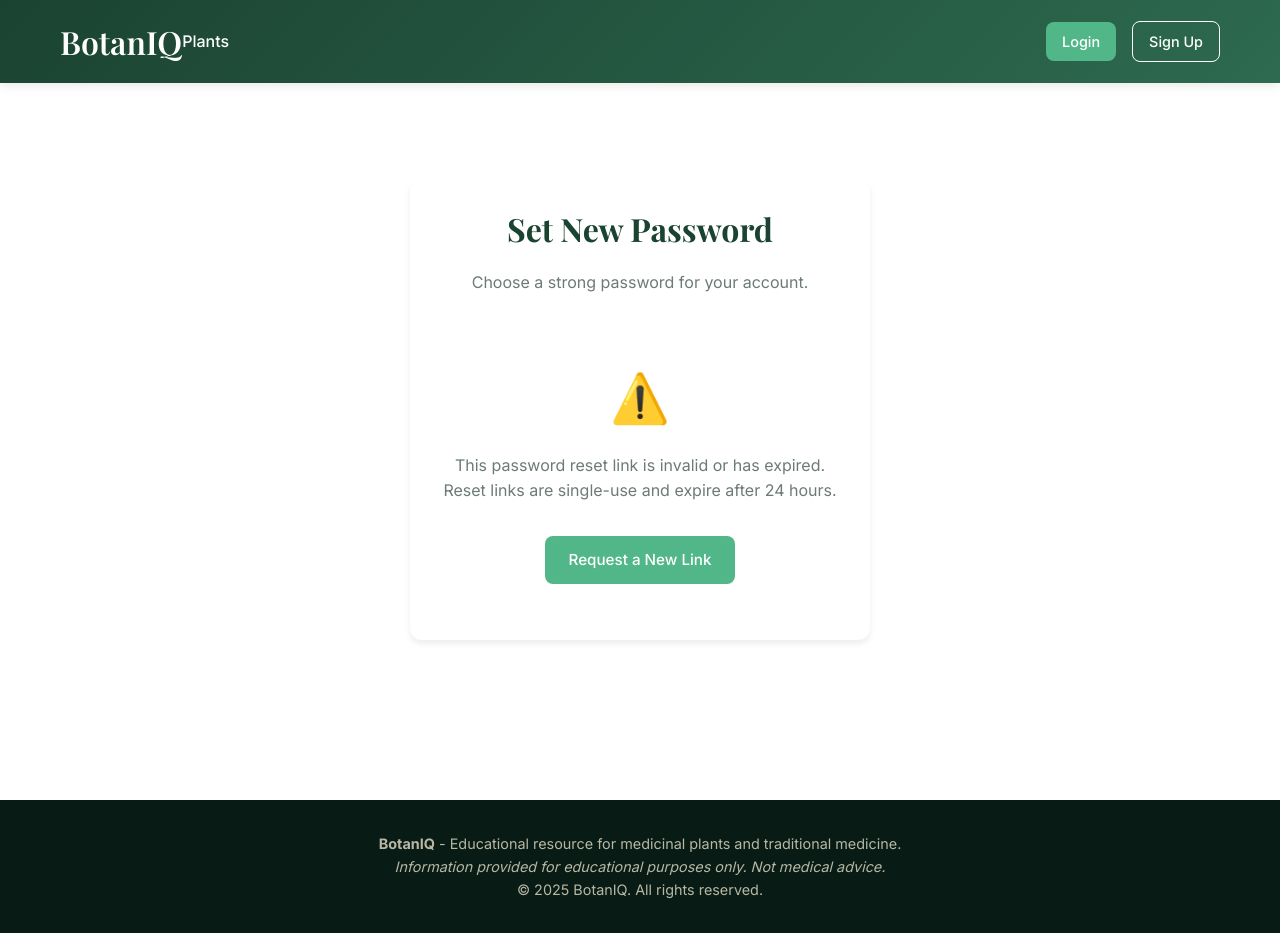
After one commit to kain-bain/BotanIQ-AI, a Django app: page /accounts/reset/1/1/ in a window 1280 px wide. The commit adds this page. Run offline with Django 5.2, Linux system fonts and the light colour scheme; parts of the project's set-up code (start-up, migrations or seed data) failed here and were passed over.

Commit message:
feat(auth): wire up Django built-in password reset with branded templates

```diff
--- a/botaniq/urls.py
+++ b/botaniq/urls.py
@@ -30,6 +30,12 @@ urlpatterns = [
     path("accounts/login/", views.custom_login, name="login"),
     path("accounts/logout/", auth_views.LogoutView.as_view(next_page="/"), name="logout"),
     path("accounts/register/", views.register, name="register"),
+
+    # Password reset (Django built-in views)
+    path("accounts/password-reset/", auth_views.PasswordResetView.as_view(template_name="registration/password_reset.html"), name="password_reset"),
+    path("accounts/password-reset/done/", auth_views.PasswordResetDoneView.as_view(template_name="registration/password_reset_done.html"), name="password_reset_done"),
+    path("accounts/reset/<uidb64>/<token>/", auth_views.PasswordResetConfirmView.as_view(template_name="registration/password_reset_confirm.html"), name="password_reset_confirm"),
+    path("accounts/reset/done/", auth_views.PasswordResetCompleteView.as_view(template_name="registration/password_reset_complete.html"), name="password_reset_complete"),
     # Temporary internal endpoint to run DB seeding (protected by SEED_TOKEN env var)
     path("internal/seed/<str:token>/", views.run_seed, name="internal_seed"),
 ]
--- a/templates/registration/login.html
+++ b/templates/registration/login.html
@@ -74,6 +74,11 @@
                 <a href="{% url 'register' %}" class="btn btn-secondary" style="width: 100%;">
                     Create Account
                 </a>
+                <p style="margin-top: 1rem;">
+                    <a href="{% url 'password_reset' %}" style="color: var(--accent-green); font-size: 0.9rem;">
+                        Forgot your password?
+                    </a>
+                </p>
             </div>
         </div>
     </div>
--- /dev/null
+++ b/templates/registration/password_reset_confirm.html
@@ -0,0 +1,71 @@
+{% extends 'base.html' %}
+
+{% block title %}Set New Password - BotanIQ{% endblock %}
+
+{% block content %}
+<div class="container fade-in" style="max-width: 500px; margin: 4rem auto;">
+    <div class="card">
+        <div class="card-content">
+            <h1 style="text-align: center; font-family: var(--font-heading); color: var(--primary-green); margin-bottom: 1rem;">
+                Set New Password
+            </h1>
+            <p style="text-align: center; color: var(--text-medium); margin-bottom: 2rem;">
+                Choose a strong password for your account.
+            </p>
+
+            {% if validlink %}
+                <form method="post">
+                    {% csrf_token %}
+
+                    {% if form.non_field_errors %}
+                        <div style="background: var(--error); color: white; padding: 1rem; border-radius: 8px; margin-bottom: 1rem;">
+                            {% for error in form.non_field_errors %}
+                                <p style="margin: 0;">{{ error }}</p>
+                            {% endfor %}
+                        </div>
+                    {% endif %}
+
+                    <div style="margin-bottom: 1.5rem;">
+                        <label for="{{ form.new_password1.id_for_label }}" style="display: block; margin-bottom: 0.5rem; font-weight: 500; color: var(--text-dark);">
+                            New Password
+                        </label>
+                        {{ form.new_password1 }}
+                        {% if form.new_password1.errors %}
+                            <p style="color: var(--error); font-size: 0.9rem; margin-top: 0.5rem;">
+                                {{ form.new_password1.errors.0 }}
+                            </p>
+                        {% endif %}
+                    </div>
+
+                    <div style="margin-bottom: 2rem;">
+                        <label for="{{ form.new_password2.id_for_label }}" style="display: block; margin-bottom: 0.5rem; font-weight: 500; color: var(--text-dark);">
+                            Confirm New Password
+                        </label>
+                        {{ form.new_password2 }}
+                        {% if form.new_password2.errors %}
+                            <p style="color: var(--error); font-size: 0.9rem; margin-top: 0.5rem;">
+                                {{ form.new_password2.errors.0 }}
+                            </p>
+                        {% endif %}
+                    </div>
+
+                    <button type="submit" class="btn btn-primary" style="width: 100%; font-size: 1.1rem;">
+                        Set New Password
+                    </button>
+                </form>
+            {% else %}
+                <div style="text-align: center; padding: 2rem 0;">
+                    <div style="font-size: 3rem; margin-bottom: 1rem;">⚠️</div>
+                    <p style="color: var(--text-medium); margin-bottom: 2rem;">
+                        This password reset link is invalid or has expired.
+                        Reset links are single-use and expire after 24 hours.
+                    </p>
+                    <a href="{% url 'password_reset' %}" class="btn btn-primary">
+                        Request a New Link
+                    </a>
+                </div>
+            {% endif %}
+        </div>
+    </div>
+</div>
+{% endblock %}
```
Also changed, not shown: templates/registration/password_reset.html (added, +50 -0 lines), templates/registration/password_reset_complete.html (added, +22 -0 lines), templates/registration/password_reset_done.html (added, +27 -0 lines).
